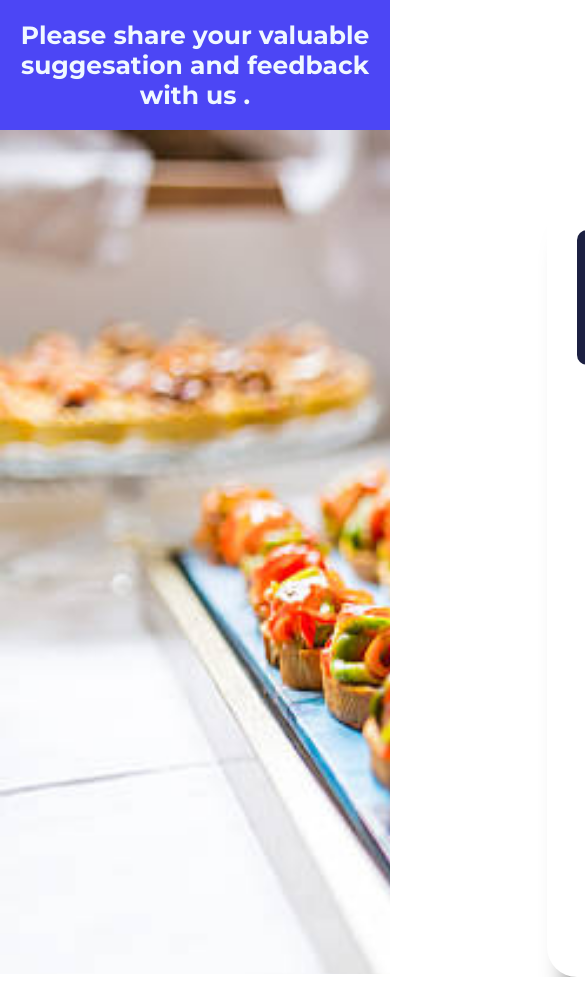
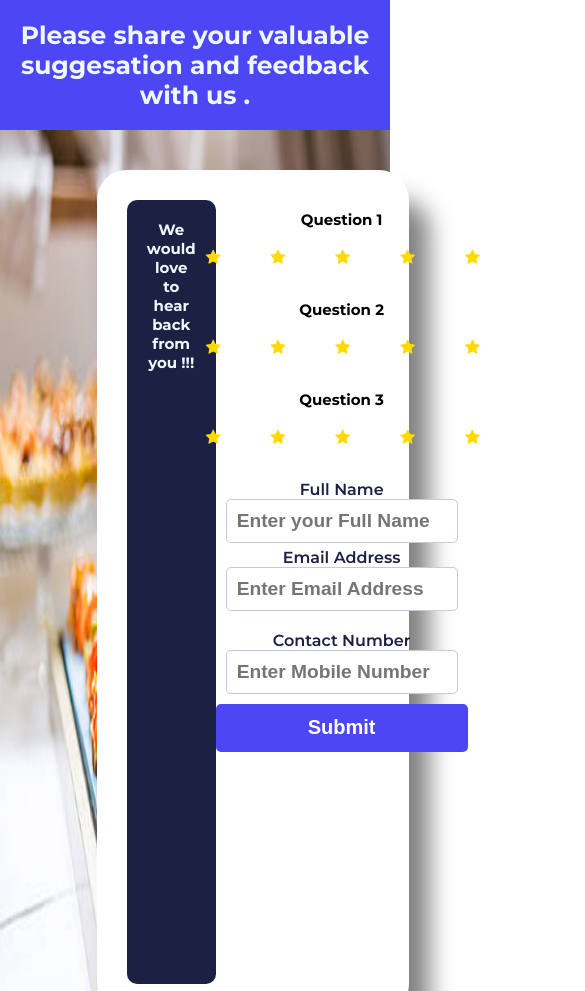
Before and after one commit to satwikskm/feedback-page, a plain HTML site: page index.html in a window 390 px wide. Shown: the top 991 px of the page, 585 px wide, since content can reach past the window. Drawn offline with Linux system fonts and the light colour scheme.

Commit message:
Update style.css

```diff
--- a/css/style.css
+++ b/css/style.css
@@ -184,3 +184,48 @@ input.btn-submit:hover {
 
 
 }
+
+
+
+@media(max-width:420px){
+  .main-container{
+
+    background-size: 500px 1200px;
+    height: 130vh;
+}
+
+  .left{
+    display: flex;
+    transform: translate(50px,20px);
+    width: 80%;
+    height: 100vh;
+  }
+
+  .rating{
+    margin-left: 10px;
+    transform: translate(-65px,0);
+
+  }
+
+  .rating span{
+    justify-content: space-around;
+
+  }
+
+  input.btn-submit{
+    width: 100%;
+    font-size: 20px;
+  }
+
+  .row{
+    display: flex;
+    flex-direction: column;
+  }
+
+  .row .col input{
+    width: 100%;
+
+  }
+
+
+}
```
